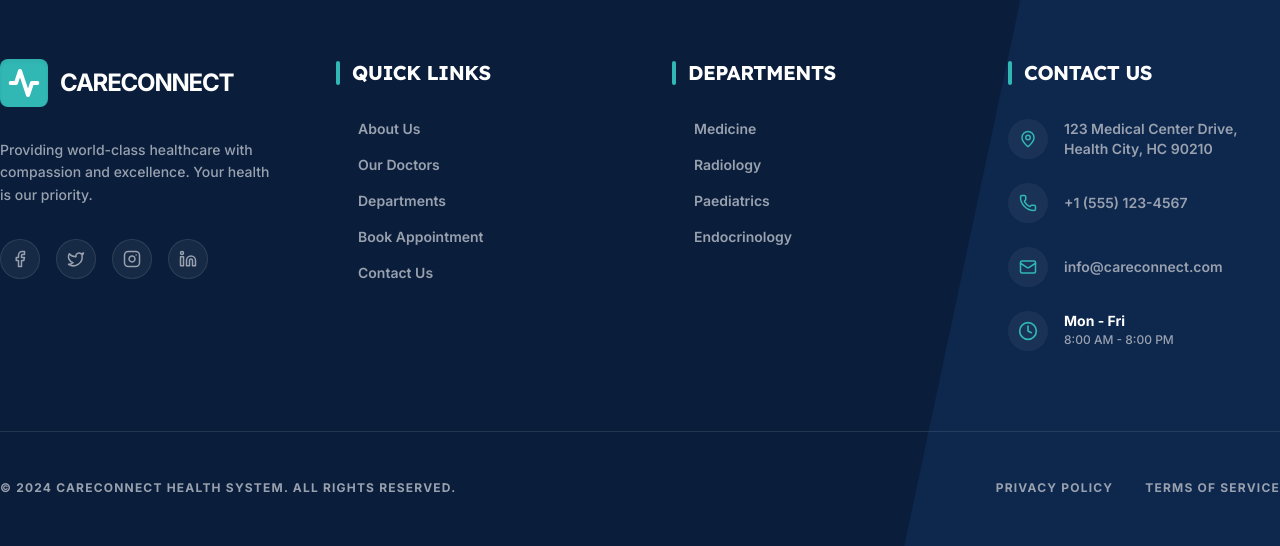
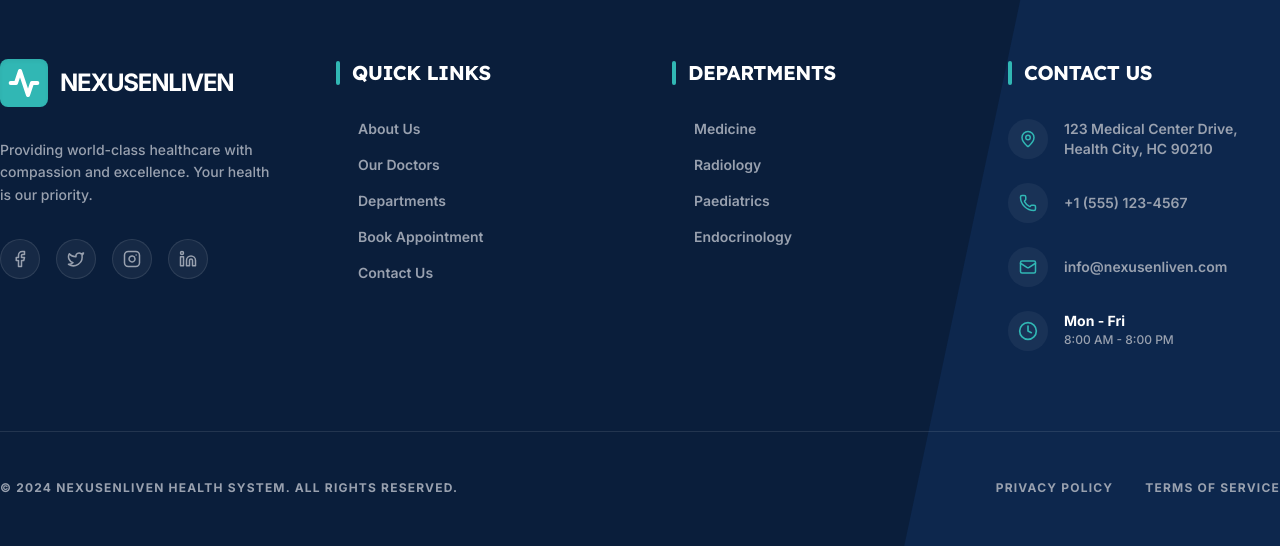
Before and after one commit to UditJain2622004/NE-website, a React (Vite) app: page /contact in a window 1280 px wide. Shown: the part 2037-2583 px from the top of the page. Built offline with nearby package versions, Linux system fonts and the light colour scheme.

Commit message:
minor changes

```diff
--- a/src/components/Footer.jsx
+++ b/src/components/Footer.jsx
@@ -14,7 +14,7 @@ const Footer = () => {
               <div className="w-9 h-9 bg-secondary flex items-center justify-center rounded-lg">
                 <HeartPulseIcon className="w-5 h-5 text-white" />
               </div>
-              <span className="text-white font-bold text-lg tracking-tighter uppercase">CareConnect</span>
+              <span className="text-white font-bold text-lg tracking-tighter uppercase">NexusEnliven</span>
             </Link>
             <div className="flex gap-2.5">
               {[Facebook, Instagram, Twitter].map((Icon, i) => (
@@ -31,9 +31,9 @@ const Footer = () => {
               <Phone size={15} className="text-secondary shrink-0" />
               <span className="text-xs text-gray-300 font-medium">+1 (555) 123-4567</span>
             </a>
-            <a href="mailto:info@careconnect.com" className="flex items-center gap-2.5 bg-white/5 rounded-xl px-3.5 py-3">
+            <a href="mailto:info@nexusenliven.com" className="flex items-center gap-2.5 bg-white/5 rounded-xl px-3.5 py-3">
               <Mail size={15} className="text-secondary shrink-0" />
-              <span className="text-xs text-gray-300 font-medium truncate">info@careconnect.com</span>
+              <span className="text-xs text-gray-300 font-medium truncate">info@nexusenliven.com</span>
             </a>
           </div>
 
@@ -58,7 +58,7 @@ const Footer = () => {
 
           {/* Bottom bar */}
           <div className="pt-6 border-t border-white/10 flex flex-col gap-3 items-center text-center">
-            <p className="text-gray-500 text-[10px] font-medium">© 2024 CareConnect Health System. All rights reserved.</p>
+            <p className="text-gray-500 text-[10px] font-medium">© 2024 NexusEnliven Health System. All rights reserved.</p>
             <div className="flex gap-4 text-gray-500 text-[10px] font-medium">
               <Link to="/#privacy">Privacy</Link>
               <Link to="/#terms">Terms</Link>
@@ -77,7 +77,7 @@ const Footer = () => {
                   <HeartPulseIcon className="w-8 h-8 text-white" />
                 </div>
                 <div className="leading-none">
-                  <span className="text-white font-bold text-2xl tracking-tighter block uppercase">CareConnect</span>
+                  <span className="text-white font-bold text-2xl tracking-tighter block uppercase">NexusEnliven</span>
                 </div>
               </Link>
               <p className="text-gray-400 leading-relaxed font-medium text-sm">
@@ -148,7 +148,7 @@ const Footer = () => {
               <div className="space-y-6">
                 <ContactItem icon={MapPin} text="123 Medical Center Drive, Health City, HC 90210" />
                 <ContactItem icon={Phone} text="+1 (555) 123-4567" isLink link="tel:+15551234567" />
-                <ContactItem icon={Mail} text="info@careconnect.com" isLink link="mailto:info@careconnect.com" />
+                <ContactItem icon={Mail} text="info@nexusenliven.com" isLink link="mailto:info@nexusenliven.com" />
                 <div className="flex items-center gap-4 text-gray-400">
                   <div className="w-10 h-10 rounded-full bg-white/5 flex items-center justify-center flex-shrink-0">
                     <ClockIcon className="w-5 h-5 text-secondary" />
@@ -163,7 +163,7 @@ const Footer = () => {
           </div>
 
           <div className="mt-20 pt-12 border-t border-white/10 flex flex-col md:flex-row justify-between items-center gap-8 text-gray-400 text-xs font-bold uppercase tracking-widest">
-            <p>© 2024 CareConnect Health System. All rights reserved.</p>
+            <p>© 2024 NexusEnliven Health System. All rights reserved.</p>
             <div className="flex gap-8">
               <Link to="/#privacy" className="hover:text-white">Privacy Policy</Link>
               <Link to="/#terms" className="hover:text-white">Terms of Service</Link>
--- a/src/components/Navbar.jsx
+++ b/src/components/Navbar.jsx
@@ -96,8 +96,8 @@ const Navbar = () => {
       {/* Top Strip - desktop only */}
       <div className={`bg-primary text-white py-2 px-6 lg:px-24 transition-all duration-300 hidden lg:flex justify-between items-center text-sm font-medium`}>
         <div className="flex items-center gap-6">
-          <a href="tel:911" className="flex items-center gap-1.5 hover:text-secondary whitespace-nowrap">
-            <Siren size={14} className="text-secondary" /> Emergency: <span className="font-bold">911</span>
+          <a href="tel:112" className="flex items-center gap-1.5 hover:text-secondary whitespace-nowrap">
+            <Siren size={14} className="text-secondary" /> Emergency: <span className="font-bold">112</span>
           </a>
           <a href="tel:+1234567890" className="flex items-center gap-1.5 hover:text-secondary whitespace-nowrap">
             <Phone size={14} className="text-secondary" /> +1 (555) 123-4567
--- a/src/components/StickyBottomBar.jsx
+++ b/src/components/StickyBottomBar.jsx
@@ -50,7 +50,7 @@ const StickyBottomBar = () => {
             <span className="text-[10px] font-bold uppercase tracking-wider leading-none whitespace-nowrap">Book Appointment</span>
           </button>
           <button
-            onClick={() => window.location.href = 'tel:911'}
+            onClick={() => window.location.href = 'tel:112'}
             className="flex flex-col items-center justify-center gap-1 text-red-600 border border-red-600 rounded-xl shadow-lg shadow-emergency/20 active:scale-95 transition-all px-2 py-3 flex-1 cursor-pointer"
           >
             <Phone size={22} strokeWidth={2.5} />
@@ -85,7 +85,7 @@ const StickyBottomBar = () => {
         </div>
         <div className="relative h-14 w-14">
           <a
-            href="tel:911"
+            href="tel:112"
             className="group/btn absolute right-0 top-0 flex items-center gap-3 h-14 w-14 rounded-full p-1.5 bg-red-200 hover:bg-red-300 transition-all duration-300 hover:w-[180px] overflow-hidden"
           >
             <div className="shrink-0 w-11 h-11 rounded-full bg-red-600 flex items-center justify-center text-white">
--- a/src/components/home/HeroSection.jsx
+++ b/src/components/home/HeroSection.jsx
@@ -30,7 +30,7 @@ const HeroSection = () => {
             </p>
             <div className="flex items-center gap-4 border-divider pt-4">
               <div>
-                <p className="text-2xl font-bold text-primary font-display tracking-tight">15k+</p>
+                <p className="text-2xl font-bold text-primary font-display tracking-tight">5k+</p>
                 <p className="text-xs font-bold text-gray-500 uppercase tracking-widest mt-1">Happy Patients</p>
               </div>
               <div>
@@ -79,7 +79,7 @@ const HeroSection = () => {
 
             <div className="flex items-center gap-12 border-divider pt-0">
               <div>
-                <p className="text-4xl font-bold text-primary font-display tracking-tight">15k+</p>
+                <p className="text-4xl font-bold text-primary font-display tracking-tight">5k+</p>
                 <p className="text-xs font-bold text-gray-500 uppercase tracking-widest mt-1">Happy Patients</p>
               </div>
               <div>
```
